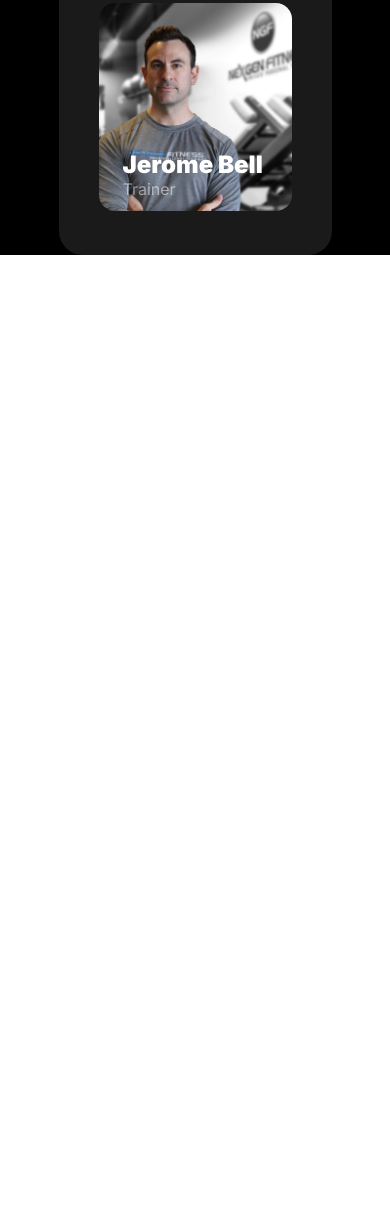
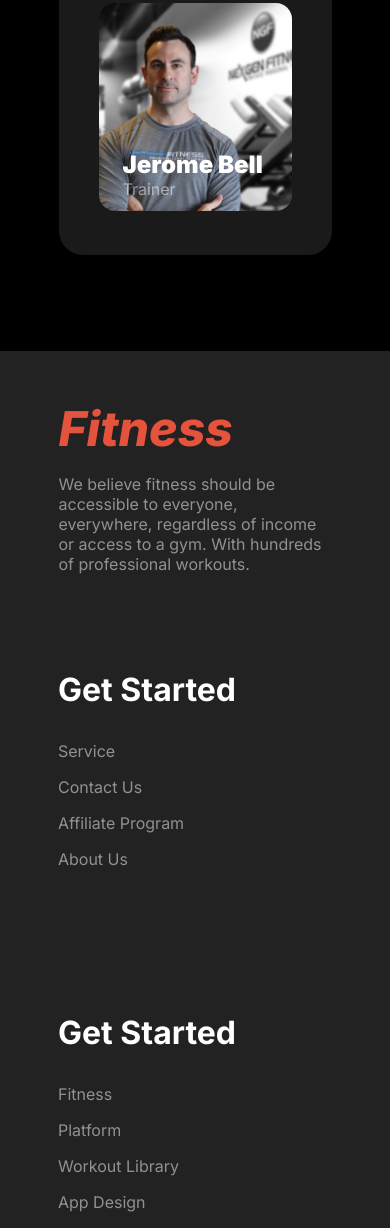
Before and after one commit to AtharSabbir/assignment-2, a plain HTML site: page index.html in a window 390 px wide. Shown: the part 5119-6347 px from the top of the page. Before the commit the page ends 5474 px from the top, so only its background shows below. Drawn offline with Linux system fonts and the light colour scheme; a web font is replaced by a local one.

Commit message:
added footer section with responsive

```diff
--- a/index.html
+++ b/index.html
@@ -164,8 +164,29 @@
             </div>
         </section>
     </main>
-    <footer>
-
+    <footer class="footer-container">
+        <section class="footer-content">
+            <div class="footer-left">
+                <h1 class="brand">Fitness</h1>
+                <p class="semi-white">We believe fitness should be accessible to everyone, everywhere, regardless of income or access to a gym. With hundreds of professional workouts.</p>
+            </div>
+            <div class="footer-right">
+                <div class="get-started-1">
+                    <h3>Get Started</h3>
+                    <p>Service</p>
+                    <p>Contact Us</p>
+                    <p>Affiliate Program</p>
+                    <p>About Us</p>
+                </div>
+                <div class="get-started-1">
+                    <h3>Get Started</h3>
+                    <p>Fitness</p>
+                    <p>Platform</p>
+                    <p>Workout Library</p>
+                    <p>App Design</p>
+                </div>
+            </div>
+        </section>
     </footer>
 </body>
 </html>
--- a/styles/style.css
+++ b/styles/style.css
@@ -220,6 +220,11 @@ main {
 }
 
 /* Team section styles */
+.team-section{
+  margin-bottom: 0;
+  padding-bottom: 6rem;
+}
+
 .team-section h1{
   width: 70%;
   text-align: center;
@@ -270,9 +275,41 @@ main {
   font-size: 2rem;
   font-weight: 900;
 }
+/* Footer related styles */
+.footer-container{
+  width: 100%;
+  height: 20rem;
+  background-color: #222222;
+}
 
+.footer-content{
+  width: 70%;
+  display: flex;
+  margin: 0 auto;
+  align-items: center;
+  justify-content: center;
 
-
+}
+.footer-left{
+  width: 50%;
+  text-align: start;
+}
+.footer-right{
+  width: 50%;
+  display: flex;
+  gap: 8rem;
+  align-items: center;
+  justify-content: center;
+  margin-top: 6rem;
+}
+.get-started-1 h3{
+  color: white;
+  margin-bottom: 2rem;
+}
+.get-started-1 p{
+  color: rgba(255, 255, 255, 0.5);
+  margin-bottom: 1rem;
+}
 
 
 
@@ -383,7 +420,34 @@ main {
   font-size: 1.5rem;
   font-weight: 900;
 }
+/* Footer styles for Mobile */
+.footer-container{
+  height: auto;
+}
 
+.footer-content{
+  flex-direction: column;
+}
+.footer-left{
+  width: 100%;
+  margin-top: 3rem;
+}
+.footer-left .brand{
+  margin-bottom: 1rem;
+}
 
+.footer-right{
+  flex-direction: column;
+}
+.footer-right{
+  width: 100%;
+}
+.get-started-1 h3{
+  font-size: 2rem;
+}
+
+.get-started-1{
+  margin-left: -6rem;
+}
 
 }
```
